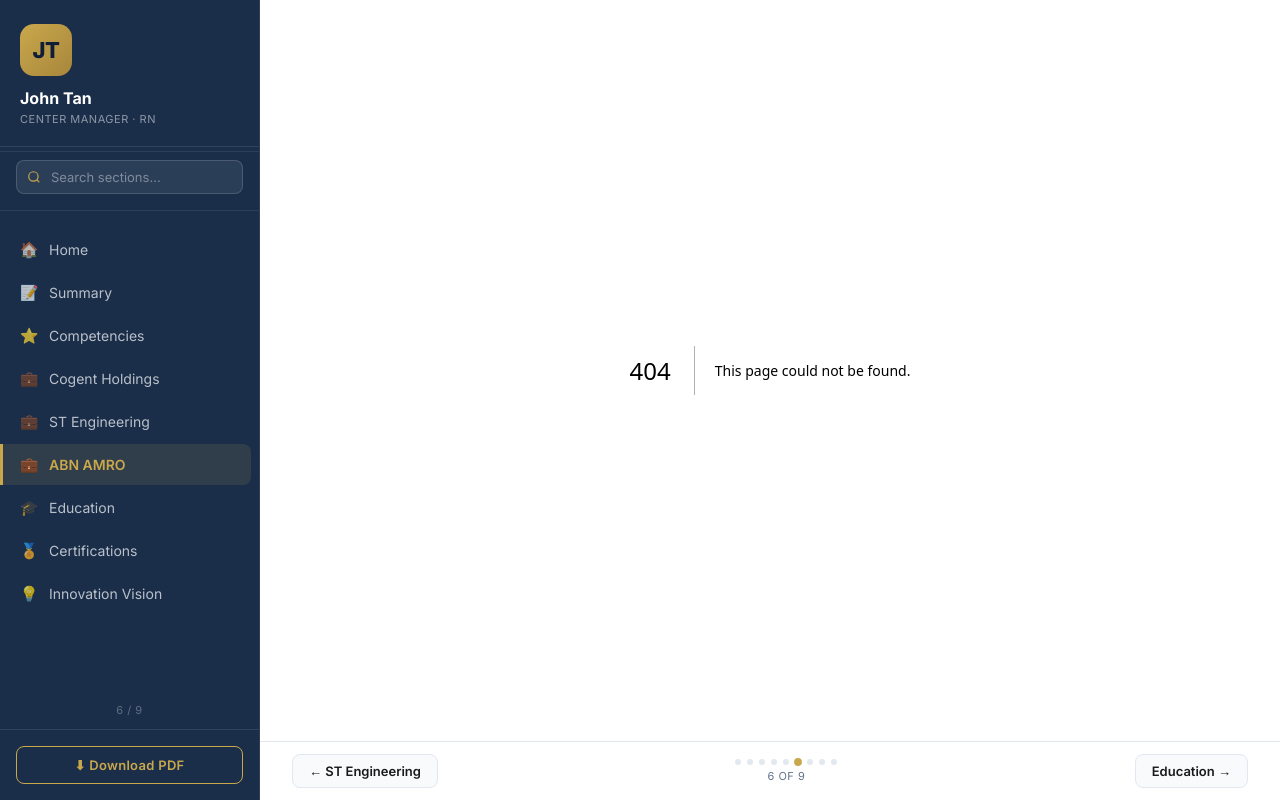
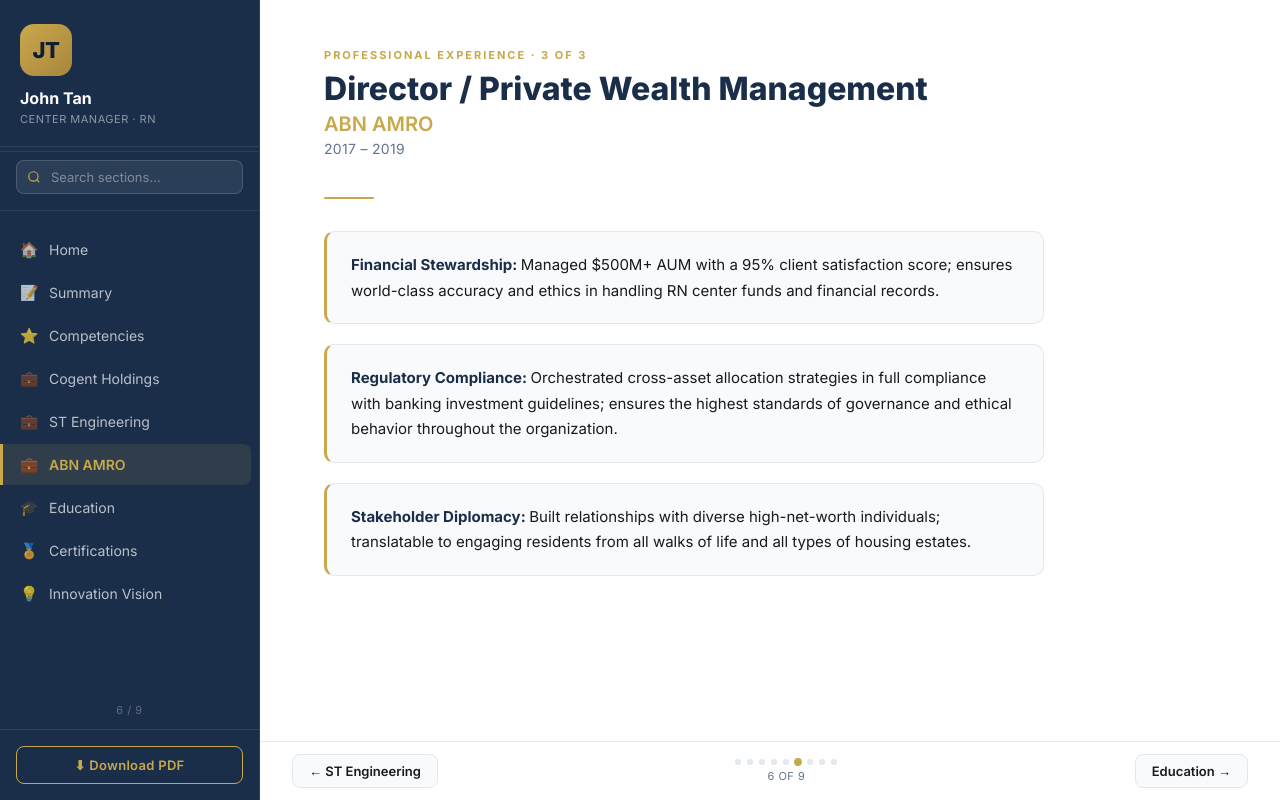
Before and after one commit to JohnTan38/john-tan-lbsa, a Next.js app: page /experience/abnamro in a window 1280 px wide. Before the commit this address had no page. Built offline with nearby package versions, Linux system fonts and the light colour scheme.

Commit message:
feat: ExperiencePage component + 3 experience routes

```diff
--- /dev/null
+++ b/src/app/experience/abnamro/page.tsx
@@ -0,0 +1,6 @@
+import ExperiencePage from '@/components/pages/ExperiencePage'
+import { resume } from '@/data/resume'
+
+export default function AbnAmroPage() {
+  return <ExperiencePage entry={resume.experience[2]} index={3} total={3} />
+}
--- /dev/null
+++ b/src/app/experience/cogent/page.tsx
@@ -0,0 +1,6 @@
+import ExperiencePage from '@/components/pages/ExperiencePage'
+import { resume } from '@/data/resume'
+
+export default function CogentPage() {
+  return <ExperiencePage entry={resume.experience[0]} index={1} total={3} />
+}
--- /dev/null
+++ b/src/app/experience/st-engineering/page.tsx
@@ -0,0 +1,6 @@
+import ExperiencePage from '@/components/pages/ExperiencePage'
+import { resume } from '@/data/resume'
+
+export default function StEngineeringPage() {
+  return <ExperiencePage entry={resume.experience[1]} index={2} total={3} />
+}
--- /dev/null
+++ b/src/components/pages/ExperiencePage.module.css
@@ -0,0 +1,78 @@
+.page {
+  height: 100%;
+  overflow-y: auto;
+  padding: 48px 64px;
+  background: var(--white);
+}
+
+.section {
+  font-size: 11px;
+  font-weight: 700;
+  letter-spacing: 2px;
+  text-transform: uppercase;
+  color: var(--gold);
+  margin-bottom: 8px;
+}
+
+.role {
+  font-size: 32px;
+  font-weight: 800;
+  color: var(--navy);
+  line-height: 1.2;
+  margin-bottom: 4px;
+}
+
+.company {
+  font-size: 20px;
+  font-weight: 600;
+  color: var(--gold);
+  margin-bottom: 4px;
+}
+
+.period {
+  font-size: 14px;
+  color: var(--text-muted);
+  margin-bottom: 40px;
+  letter-spacing: 0.3px;
+}
+
+.divider {
+  width: 50px;
+  height: 2px;
+  background: var(--gold);
+  margin-bottom: 32px;
+  border-radius: 1px;
+}
+
+.bullets {
+  list-style: none;
+  display: flex;
+  flex-direction: column;
+  gap: 20px;
+  max-width: 720px;
+}
+
+.bullet {
+  display: flex;
+  gap: 16px;
+  align-items: flex-start;
+  padding: 20px 24px;
+  background: var(--surface);
+  border-radius: 10px;
+  border: 1px solid var(--border);
+  border-left: 3px solid var(--gold);
+  transition: transform 0.2s, box-shadow 0.2s;
+  line-height: 1.7;
+  font-size: 15px;
+  color: var(--text);
+}
+
+.bullet:hover {
+  transform: translateX(4px);
+  box-shadow: 0 4px 16px rgba(0,0,0,0.06);
+}
+
+.bulletTitle {
+  font-weight: 700;
+  color: var(--navy);
+}
--- /dev/null
+++ b/src/components/pages/ExperiencePage.tsx
@@ -0,0 +1,37 @@
+import type { ExperienceEntry } from '@/data/resume'
+import styles from './ExperiencePage.module.css'
+
+interface Props {
+  entry: ExperienceEntry
+  index: number
+  total: number
+}
+
+export default function ExperiencePage({ entry, index, total }: Props) {
+  return (
+    <div className={styles.page}>
+      <div className={styles.section}>
+        Professional Experience · {index} of {total}
+      </div>
+      <h1 className={styles.role}>{entry.role}</h1>
+      <div className={styles.company}>{entry.company}</div>
+      <div className={styles.period}>{entry.period}</div>
+      <div className={styles.divider} />
+      <ul className={styles.bullets}>
+        {entry.bullets.map((bullet, i) => {
+          const colonIdx = bullet.indexOf(':')
+          const title = colonIdx > 0 ? bullet.slice(0, colonIdx) : null
+          const body = colonIdx > 0 ? bullet.slice(colonIdx + 1).trim() : bullet
+          return (
+            <li key={i} className={styles.bullet}>
+              <span>
+                {title && <span className={styles.bulletTitle}>{title}: </span>}
+                {body}
+              </span>
+            </li>
+          )
+        })}
+      </ul>
+    </div>
+  )
+}
```
